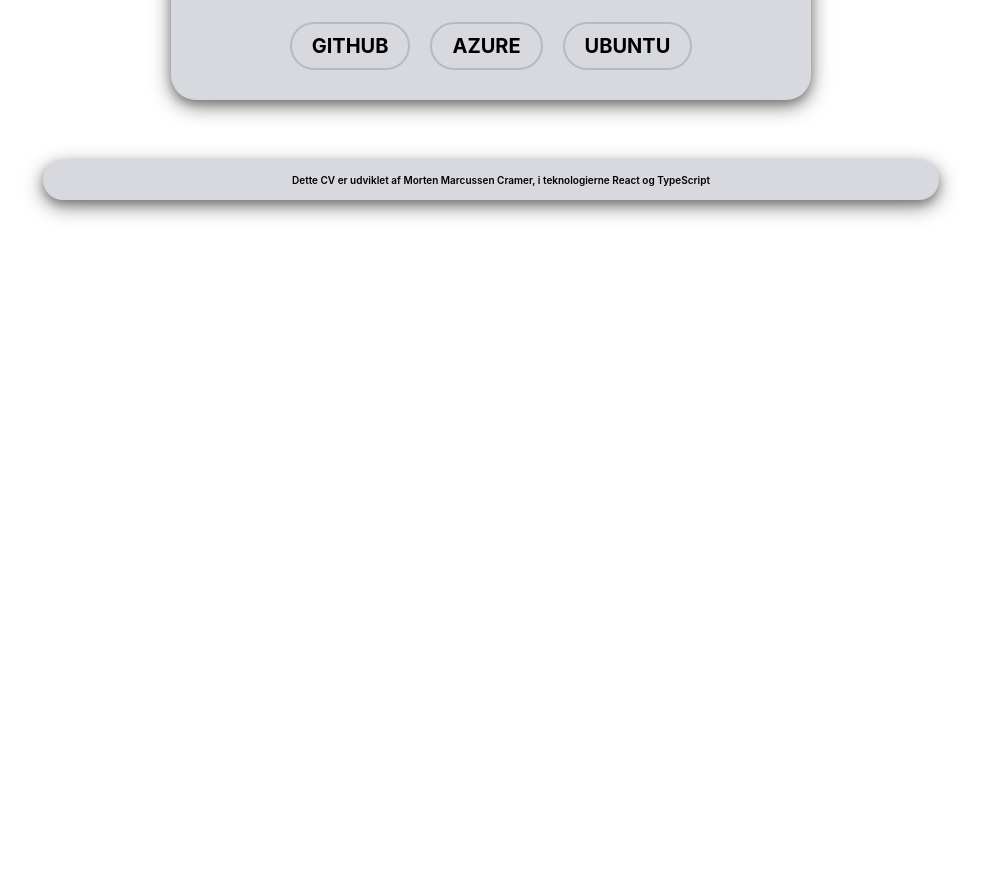
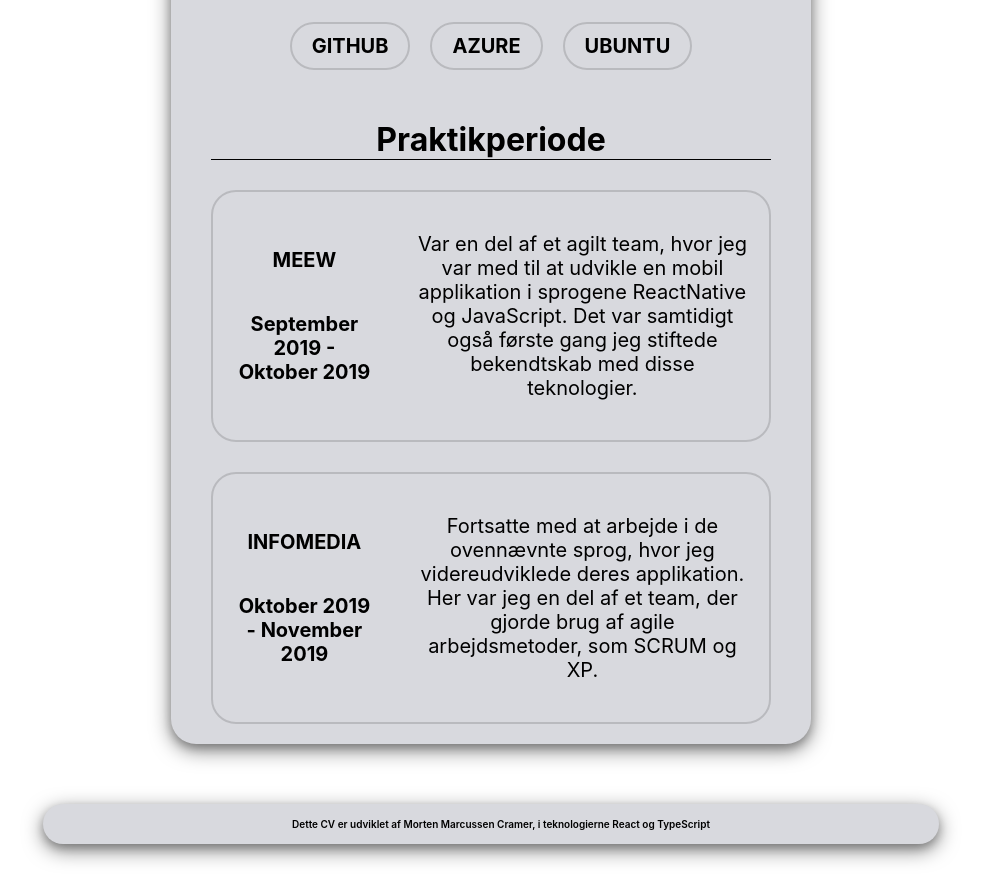
Before and after one commit to MortenMC/MyCV, a React (Create React App) app: page /Uddannelse in a window 1280 px wide. Shown: the part 1440-2324 px from the top of the page, without its empty margins (149-1130 px from the left). Before the commit the page ends 1680 px from the top, so only its background shows below. Built offline with nearby package versions, Linux system fonts and the light colour scheme.

Commit message:
Displaying information about my internship, languages and technologies

```diff
--- a/src/components/EducationPage/Styled.tsx
+++ b/src/components/EducationPage/Styled.tsx
@@ -71,3 +71,14 @@
     margin: 40px;
     margin-bottom: 10px;
 `;
+
+export const InternshipDiv = styled.div`
+    border: 2px solid #00000025;
+    border-radius: 25px;
+    margin-top: 30px;
+    margin-bottom: 20px;
+    margin-right: 40px;
+    margin-left: 40px;
+    display: flex;
+    align-items: center;
+`;
--- a/src/components/EducationPage/index.tsx
+++ b/src/components/EducationPage/index.tsx
@@ -2,8 +2,8 @@
 import { connect } from 'react-redux';
 
 import { setSelectedPage } from '../../redux/actions';
-import { EducationPageBackground, EducationPageView, EducationHeader, EducationDescription, EducationContentView, TimeLineContainer, WorkedWithDiv, WorkedWithElementDiv, WorkedWithHeader, WorkedWithContainer} from './Styled';
-import { educationArray, developmentArray, technologiesArray, programmingArray, othersArray, testArray } from '../../cvArrays/arrays';
+import { EducationPageBackground, EducationPageView, EducationHeader, EducationDescription, EducationContentView, TimeLineContainer, WorkedWithDiv, WorkedWithElementDiv, WorkedWithHeader, WorkedWithContainer, InternshipDiv} from './Styled';
+import { educationArray, developmentArray, technologiesArray, programmingArray, othersArray, internshipArray } from '../../cvArrays/arrays';
 
 interface Props {
     selectedPage: string;
@@ -33,7 +33,7 @@
         return (
             <EducationPageBackground>
                 <div style={{width: '70%', maxWidth: '70%'}}>
-                    <EducationHeader>Uddannelse</EducationHeader>
+                    <EducationHeader>Uddannelser</EducationHeader>
                     {educationArray.map((element: any) =>
                     <div style={{width: '100%', display: 'flex'}}>
                         <TimeLineContainer/>
@@ -89,6 +89,27 @@
                                     </WorkedWithDiv>)}
                                 </WorkedWithContainer>
 
+                                <WorkedWithHeader>Praktikperiode</WorkedWithHeader>
+                                {internshipArray.map((element: any) =>
+                                <InternshipDiv>
+                                    <div style={{ width: '30%', margin: '20px' }}>
+                                        <div style={{ fontSize: '20px', fontWeight: 700, marginBottom: '40px', textTransform: 'uppercase' }}>
+                                            {element.firm}
+                                        </div>
+                                        <div style={{ fontSize: '20px', fontWeight: 700 }}>
+                                            {element.dateFrom} - {element.dateTo}
+                                        </div>
+                                    </div>
+                                    <div style={{ width: '70%', margin: '20px' }}>
+                                        <p style={{fontSize: '20px'}}>
+                                            {element.description}
+                                        </p>
+                                    </div>
+                                </InternshipDiv>)}
+
+
+
+
                             </div>
                             :
                             null
--- a/src/cvArrays/arrays.tsx
+++ b/src/cvArrays/arrays.tsx
@@ -169,6 +169,22 @@
         }
     ];
 
+export const internshipArray = [
+    {
+        firm: 'MeeW',
+        dateFrom: 'September 2019',
+        dateTo: 'Oktober 2019',
+        description: 'Var en del af et agilt team, hvor jeg var med til at udvikle en mobil applikation i sprogene ReactNative og JavaScript. Det var samtidigt også første gang jeg stiftede bekendtskab med disse teknologier.'
+
+    },
+    {
+        firm: 'Infomedia',
+        dateFrom: 'Oktober 2019',
+        dateTo: 'November 2019',
+        description: 'Fortsatte med at arbejde i de ovennævnte sprog, hvor jeg videreudviklede deres applikation. Her var jeg en del af et team, der gjorde brug af agile arbejdsmetoder, som SCRUM og XP.'
+    }
+]
+
 
 
 
@@ -214,5 +230,5 @@
 export default {
     information, kontaktInformation, skillsArray, toolsArray, experienceArray,
     educationArray, developmentArray, programmingArray, technologiesArray, othersArray,
-    testArray
+    internshipArray, testArray
 }
```
